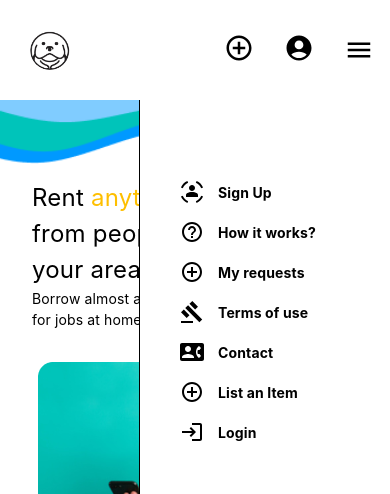
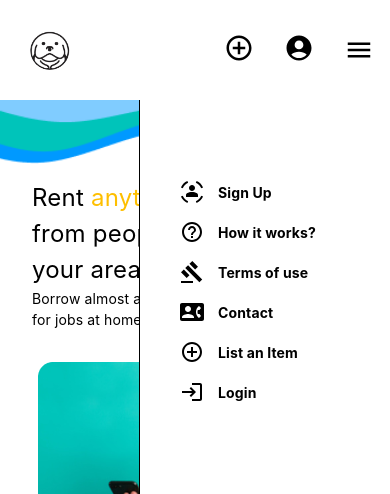
Before and after one commit to mirrenil/arbetsmetodik, a React (Create React App) app: page / in a window 390 px wide. Both pictures are taken after a click on the icon 359 px from the left and 50 px from the top of the page. Shown: the top 494 px of the page. Built offline with nearby package versions, Linux system fonts and the light colour scheme; no server answers; the database is empty.

Commit message:
link only shows if logged in

```diff
--- a/src/Components/Header.tsx
+++ b/src/Components/Header.tsx
@@ -74,11 +74,9 @@ const Header = () => {
 								borderRadius: '50px',
 							}}
 						>
-
 							<Typography sx={{color: '#000'}}>{userName?.charAt(0)}</Typography>
 						</Box>
 					}
-
           </Link>
         </Box> :
         <Link to='/profile/:id' style={{textDecoration: 'none'}}>
@@ -119,11 +117,16 @@ const Header = () => {
                       <HelpOutlineIcon sx={navMenuIcon} /><Typography sx={navItemText}>How it works?</Typography>
                     </Box>
                   </Link>
-                  <Link to='/requests' style={{textDecoration: 'none'}}>
+                  {currentUser ?
+                   <Link to='/requests' style={{textDecoration: 'none'}}>
                     <Box sx={navItem}>
                       <AddCircleOutlineIcon sx={navMenuIcon}/><Typography sx={navItemText}>My requests</Typography>
                    </Box>
                   </Link>
+                  :
+                  null
+                  }
+
                   <Link to='/' style={{textDecoration: 'none'}}>
 									<Box
 										sx={navItem}
```
